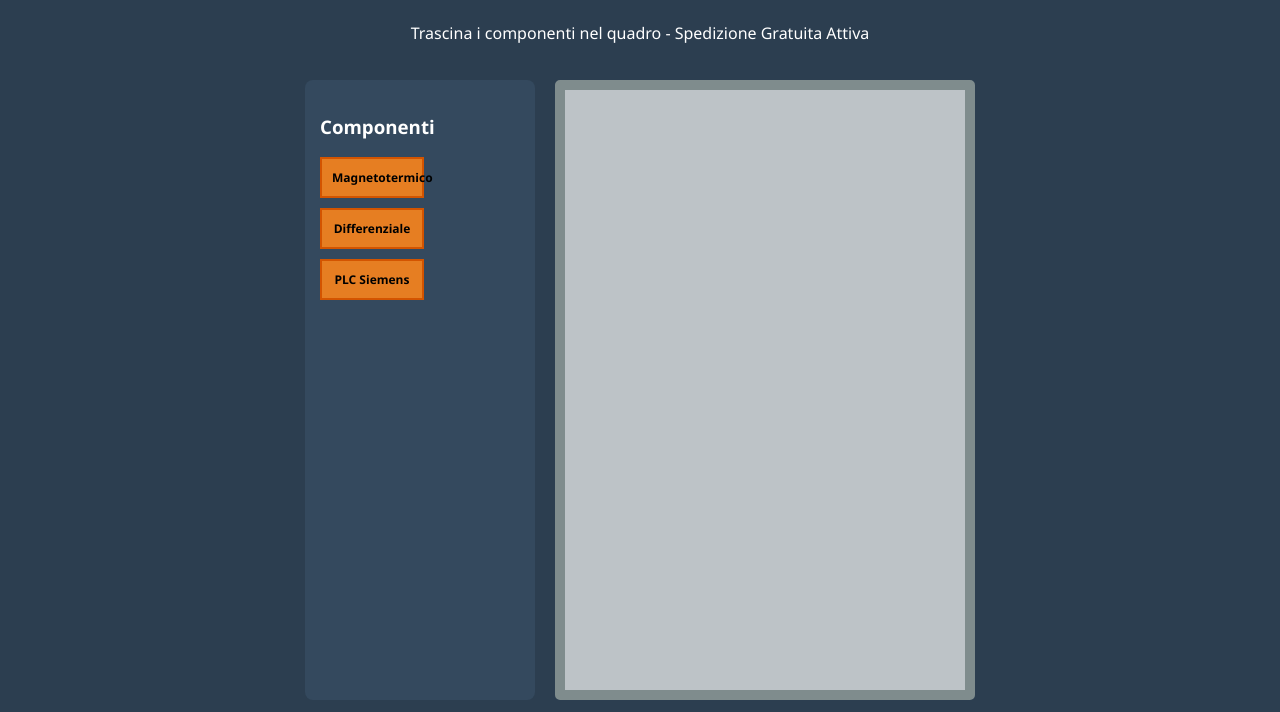
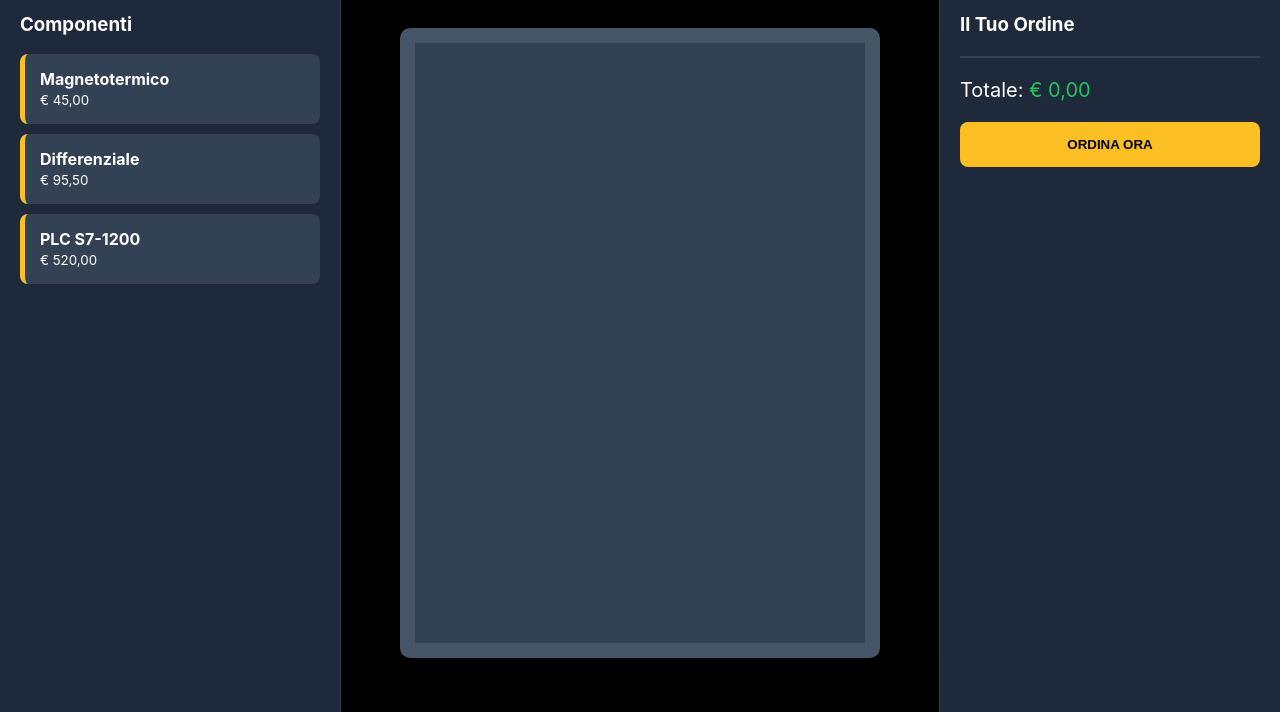
Before and after one commit to mariocassetta17/quadri-elettrici, a website: page public/index.html in a window 1280 px wide. Shown: the part 88-800 px from the top of the page. Drawn offline with Linux system fonts and the light colour scheme.

Commit message:
Update title and structure of index.html

```diff
--- a/public/index.html
+++ b/public/index.html
@@ -2,45 +2,43 @@
 <html lang="it">
 <head>
     <meta charset="UTF-8">
-    <title>Configuratore Multinazionale Quadri</title>
-    <style>
-        body { font-family: 'Segoe UI', sans-serif; display: flex; flex-direction: column; align-items: center; background: #2c3e50; color: white; }
-        .container { display: flex; gap: 20px; margin-top: 20px; }
-        #toolbar { width: 200px; background: #34495e; padding: 15px; border-radius: 8px; }
-        #quadro { width: 400px; height: 600px; background: #bdc3c7; border: 10px solid #7f8c8d; position: relative; overflow: hidden; border-radius: 5px; }
-        .componente { width: 80px; padding: 10px; background: #e67e22; border: 2px solid #d35400; cursor: grab; margin-bottom: 10px; text-align: center; font-size: 12px; font-weight: bold; color: black; }
-        .posizionato { position: absolute; cursor: move; }
-    </style>
+    <title>GEPB | Global Electric Panel Builder</title>
+    <link rel="stylesheet" href="style.css">
 </head>
 <body>
-    <h1>Costruttore Mondiale GEPB</h1>
-    <p>Trascina i componenti nel quadro - Spedizione Gratuita Attiva</p>
 
-    <div class="container">
-        <div id="toolbar">
+    <header class="header">
+        <div style="font-weight: 900; font-size: 24px; color: #fbbf24;">GEPB GLOBAL</div>
+        <div style="color: #22c55e;">FREE WORLDWIDE SHIPPING ACTIVE</div>
+    </header>
+
+    <div class="main-container">
+        <aside id="sidebar">
             <h3>Componenti</h3>
-            <div class="componente" draggable="true" ondragstart="drag(event)" id="comp1">Magnetotermico</div>
-            <div class="componente" draggable="true" ondragstart="drag(event)" id="comp2">Differenziale</div>
-            <div class="componente" draggable="true" ondragstart="drag(event)" id="comp3">PLC Siemens</div>
-        </div>
+            <div class="comp-card" onclick="aggiungiAlQuadro('Magnetotermico 16A', 45.00)">
+                <b>Magnetotermico</b><br><small>€ 45,00</small>
+            </div>
+            <div class="comp-card" onclick="aggiungiAlQuadro('Differenziale', 95.50)">
+                <b>Differenziale</b><br><small>€ 95,50</small>
+            </div>
+            <div class="comp-card" onclick="aggiungiAlQuadro('PLC Siemens', 520.00)">
+                <b>PLC S7-1200</b><br><small>€ 520,00</small>
+            </div>
+        </aside>
 
-        <div id="quadro" ondrop="drop(event)" ondragover="allowDrop(event)">
-            </div>
+        <main id="workspace">
+            <div id="quadro-reale"></div>
+        </main>
+
+        <aside id="carrello">
+            <h3>Il Tuo Ordine</h3>
+            <div id="lista-pezzi"></div>
+            <hr style="border: 0.5px solid #334155; margin: 20px 0;">
+            <div style="font-size: 20px;">Totale: <span id="prezzo-totale" style="color:#22c55e;">€ 0,00</span></div>
+            <button class="btn-order" onclick="alert('Ordine inviato alla produzione multinazionale!')">ORDINA ORA</button>
+        </aside>
     </div>
 
-    <script>
-        function allowDrop(ev) { ev.preventDefault(); }
-        function drag(ev) { ev.dataTransfer.setData("text", ev.target.innerText); }
-        function drop(ev) {
-            ev.preventDefault();
-            var data = ev.dataTransfer.getData("text");
-            var nuovo = document.createElement("div");
-            nuovo.className = "componente posizionato";
-            nuovo.innerText = data;
-            nuovo.style.left = (ev.offsetX - 40) + "px";
-            nuovo.style.top = (ev.offsetY - 25) + "px";
-            ev.target.appendChild(nuovo);
-        }
-    </script>
+    <script src="script.js"></script>
 </body>
 </html>
```
